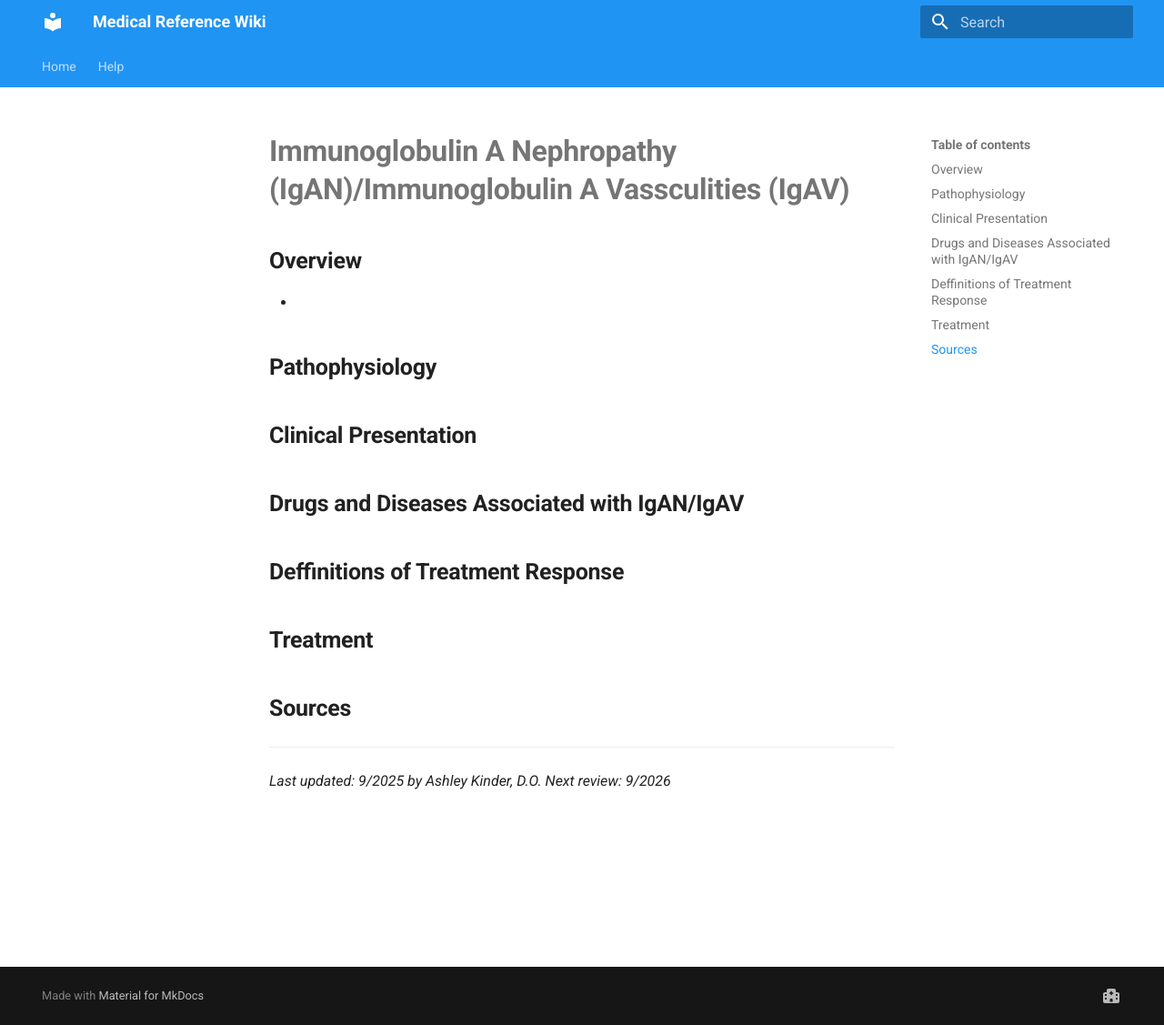
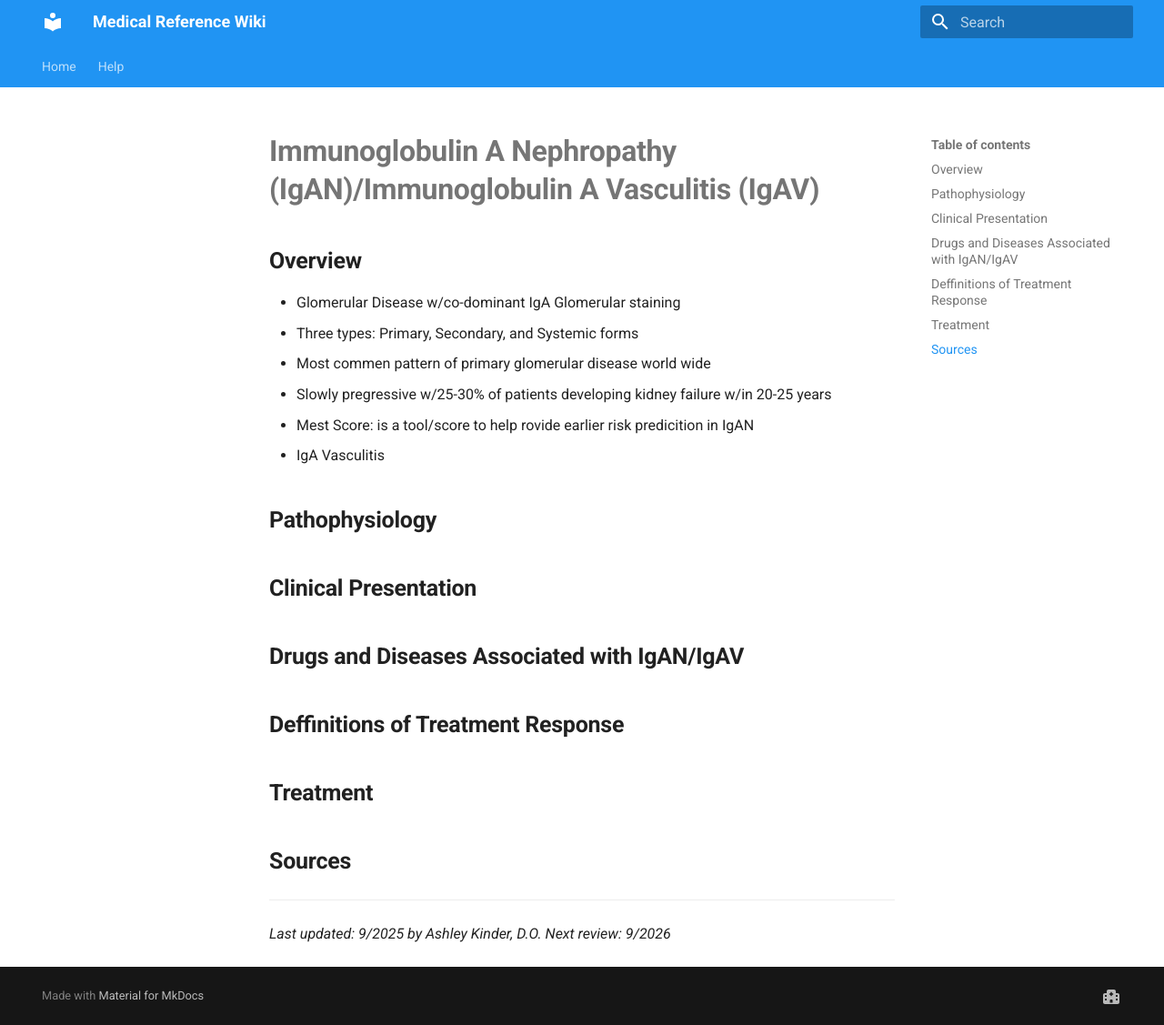
Before and after one commit to TTUNEPH2025/GN, an MkDocs documentation site: the page built from docs/IGAN.md, in a window 1280 px wide and 1127 px high. Shown: the whole window at 91% size. Built offline with MkDocs 1.6.1 and Material for MkDocs 9.7.7, drawn with Linux system fonts in a browser that asks for light colours.

Commit message:
Update IGAN.md

```diff
--- a/docs/IGAN.md
+++ b/docs/IGAN.md
@@ -1,6 +1,11 @@
-# **Immunoglobulin A Nephropathy (IgAN)/Immunoglobulin A Vassculities (IgAV)**
+# **Immunoglobulin A Nephropathy (IgAN)/Immunoglobulin A Vasculitis (IgAV)**
 ## **Overview**
- *
+ * Glomerular Disease w/co-dominant IgA Glomerular staining
+ * Three types: Primary, Secondary, and Systemic forms
+ * Most commen pattern of primary glomerular disease world wide
+ * Slowly pregressive w/25-30% of patients developing kidney failure w/in 20-25 years
+ * Mest Score: is a tool/score to help rovide earlier risk predicition in IgAN
+ * IgA Vasculitis
 ## **Pathophysiology**
 ## **Clinical Presentation**
 ## **Drugs and Diseases Associated with IgAN/IgAV**
```
